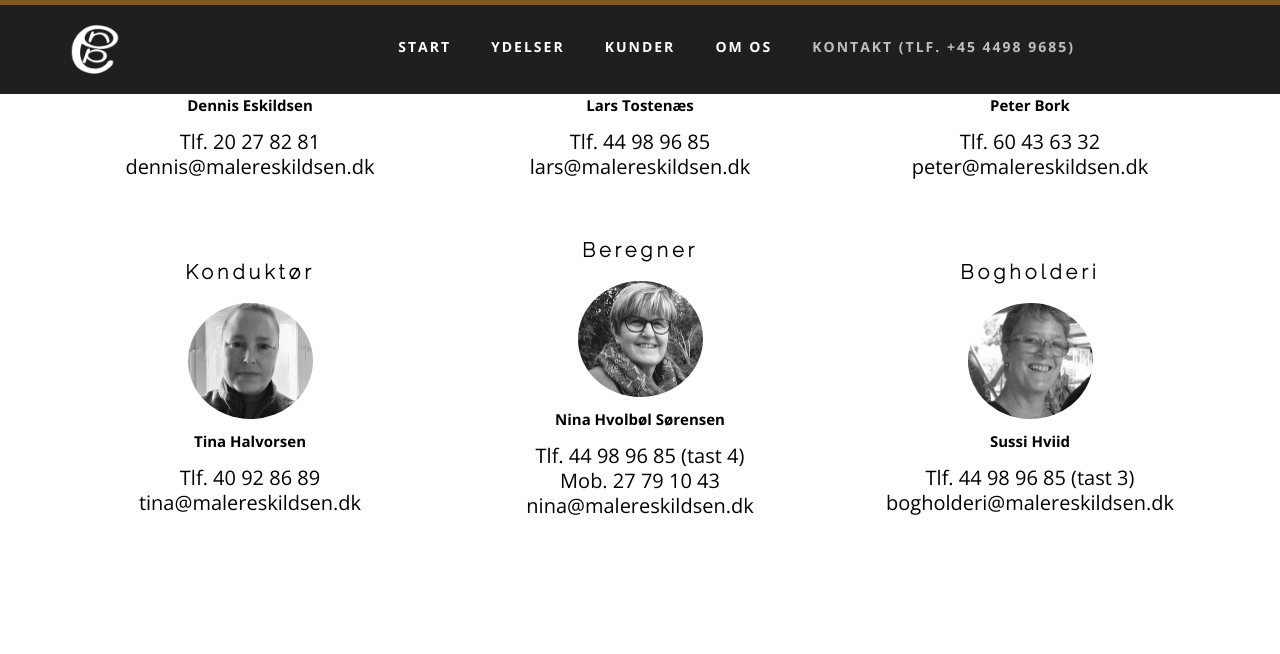
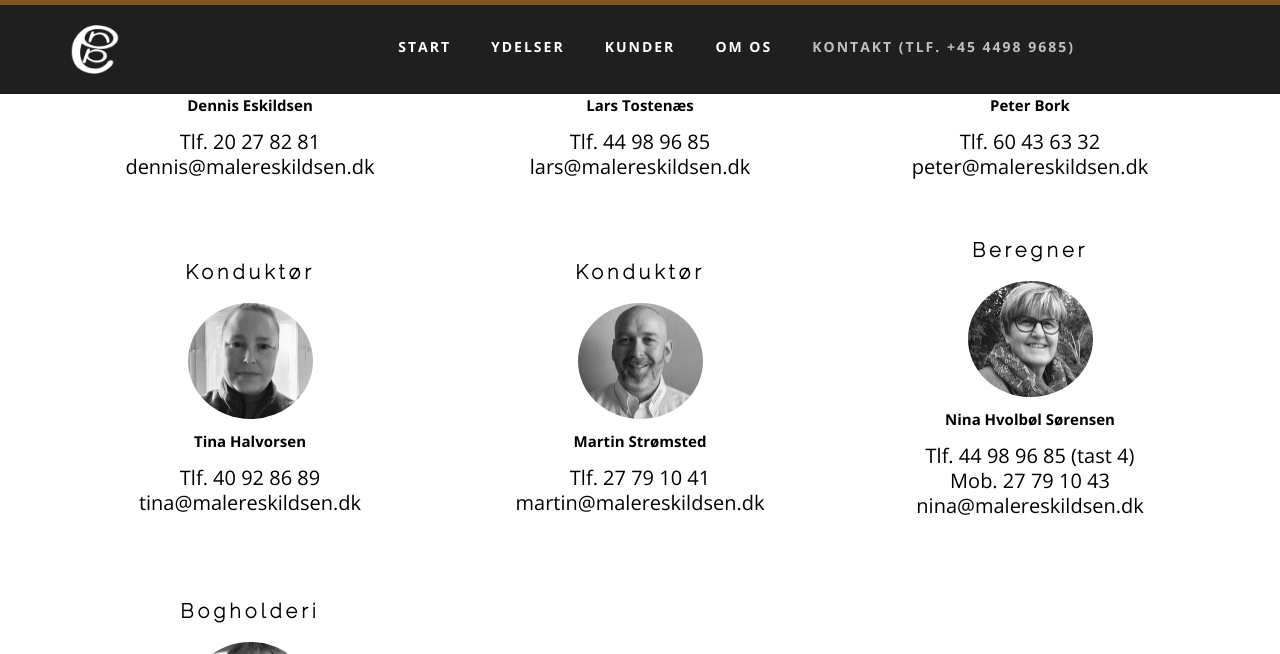
Before and after one commit to re-cph/eskildsen, a Jekyll site: the page built from index.html, in a window 1280 px wide and 900 px high, scrolled down 5690 px, cut to the strip 0-654 px from the top of the window. Built offline with Jekyll 4.4.1, drawn with Linux system fonts in a browser that asks for light colours.

Commit message:
Ny medarbejder + nyt billede til Lars

```diff
--- a/index.html
+++ b/index.html
@@ -511,6 +511,16 @@
         </p>
       </div>
 
+       <div class="col-lg-4 col-md-4 col-sm-6 align-center contact">
+        <h2 class="head-title"><br>Konduktør</h2>
+        <img src="images/contact/martin_small.jpg">
+        <p><strong>Martin Strømsted</strong></p>
+        <p class="phone">
+          Tlf. 27 79 10 41<br>
+          <a href="mailto:martin@malereskildsen.dk">martin@malereskildsen.dk</a>
+        </p>
+      </div>
+
       <div class="col-lg-4 col-md-4 col-sm-6 align-center contact">
         <h2 class="head-title">Beregner</h2>
         <img src="images/contact/nina_small.jpg">
```
Also changed, not shown: images/contact/lars_small.jpg, images/contact/lars_small_old.jpg (added), images/contact/martin.jpg (added), images/contact/martin_small.jpg (added).
